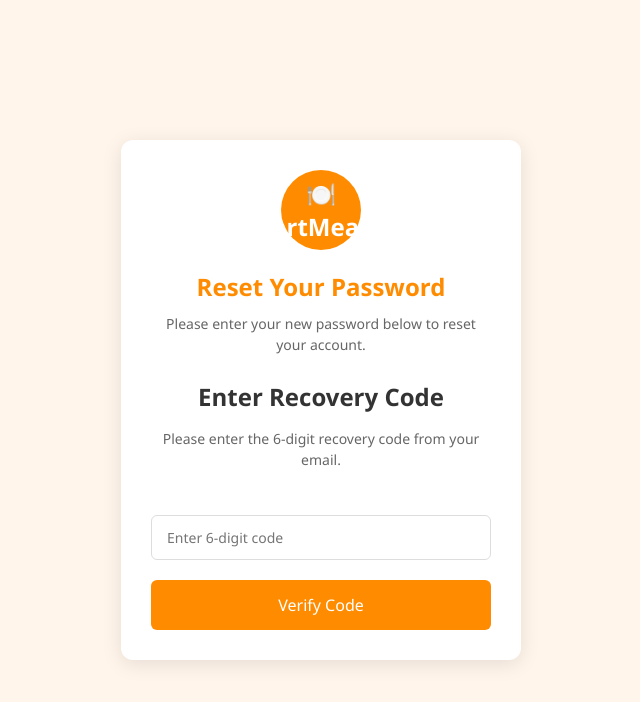
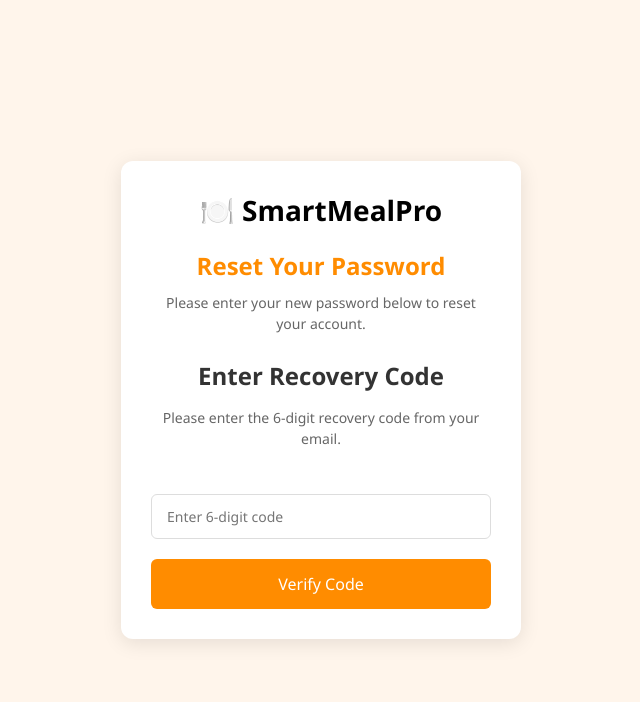
Before and after one commit to smartmealpro1-ship-it/smartmealpro-reset-page, a plain HTML site: page index.html in a window 1280 px wide. Shown: the whole page, without its empty margins (319-959 px from the left). Drawn offline with nearby package versions, Linux system fonts and the light colour scheme.

Commit message:
Update index.html

```diff
--- a/index.html
+++ b/index.html
@@ -34,17 +34,13 @@
         }
 
         .logo-placeholder {
-            width: 80px;
-            height: 80px;
-            background-color: #ff8c00;
-            border-radius: 50%;
             margin: 0 auto 20px;
             display: flex;
             justify-content: center;
             align-items: center;
-            color: white;
+            color: black;
             font-weight: bold;
-            font-size: 24px;
+            font-size: 28px;
         }
 
         h1 {
```
